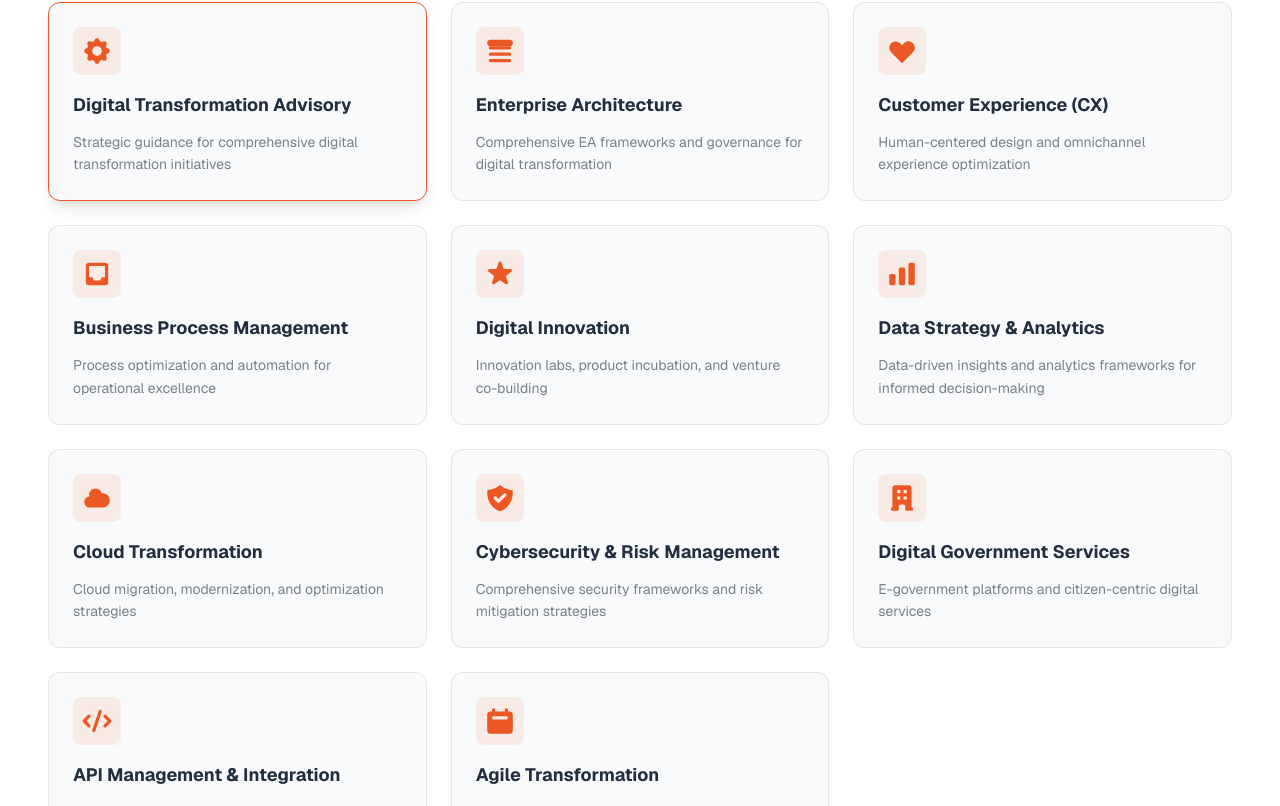
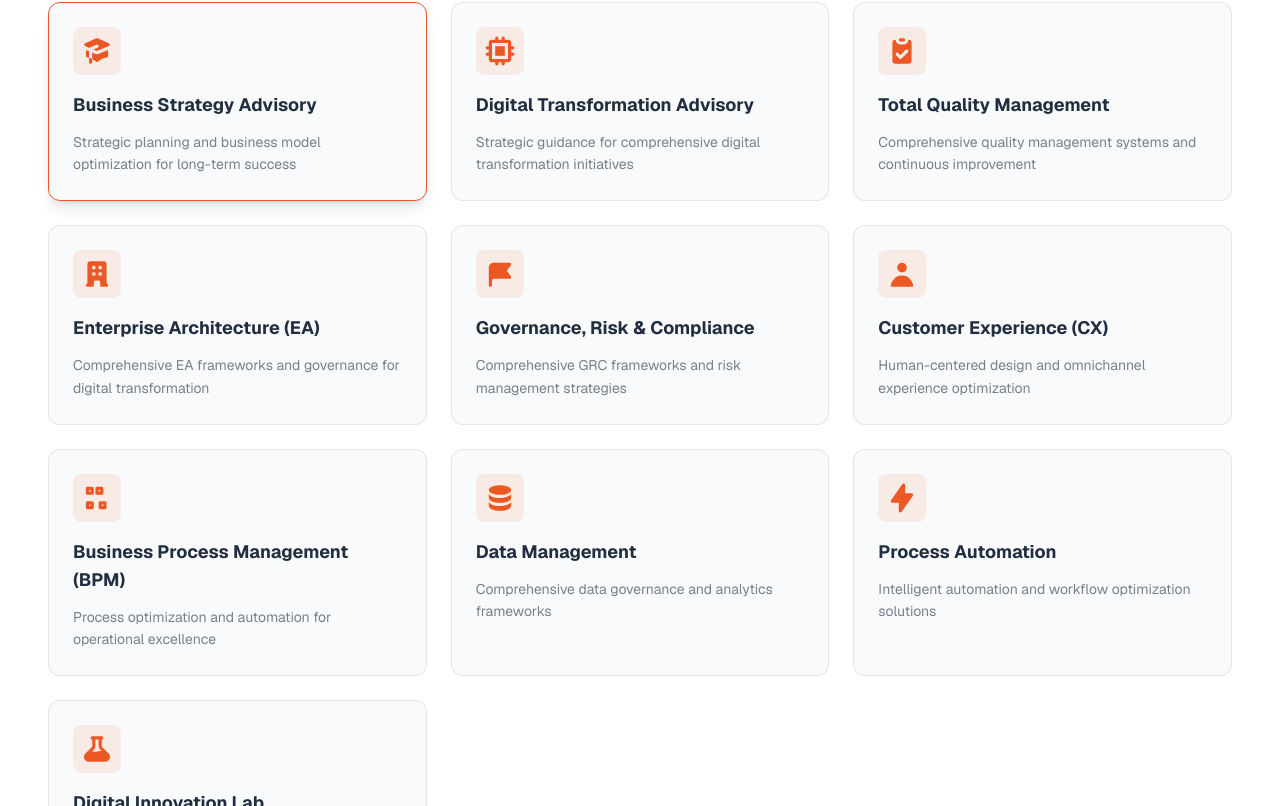
Before and after one commit to TahaTikriti/figure8, a Next.js app: page / in a window 1280 px wide. Shown: the part 2914-3720 px from the top of the page. Built offline with nearby package versions, Linux system fonts and the light colour scheme.

Commit message:
feat: update Services component with revised service titles, descriptions, and features for improved clarity and relevance

```diff
--- a/src/components/Services.tsx
+++ b/src/components/Services.tsx
@@ -30,38 +30,81 @@ export default function Services() {
 
   const services = [
     {
+      title: "Business Strategy Advisory",
+      description:
+        "Strategic planning and business model optimization for long-term success",
+      icon: (
+        <svg className="w-8 h-8" fill="currentColor" viewBox="0 0 20 20">
+          <path d="M10.394 2.08a1 1 0 00-.788 0l-7 3a1 1 0 000 1.84L5.25 8.051a.999.999 0 01.356-.257l4-1.714a1 1 0 11.788 1.838L7.667 9.088l1.94.831a1 1 0 00.787 0l7-3a1 1 0 000-1.838l-7-3zM3.31 9.397L5 10.12v4.102a8.969 8.969 0 00-1.05-.174 1 1 0 01-.89-.89 11.115 11.115 0 01.25-3.762zM9.3 16.573A9.026 9.026 0 007 14.935v-3.957l1.818.78a3 3 0 002.364 0l5.508-2.361a11.026 11.026 0 01.25 3.762 1 1 0 01-.89.89 8.968 8.968 0 00-5.35 2.524 1 1 0 01-1.4 0zM6 18a1 1 0 001-1v-2.065a8.935 8.935 0 00-2-.712V17a1 1 0 001 1z" />
+        </svg>
+      ),
+      features: [
+        "Strategic Planning & Business Model Design",
+        "Market Analysis & Competitive Intelligence",
+        "Business Case Development",
+        "Performance Management Framework",
+        "Strategic Partnership Development",
+        "Business Transformation Strategy",
+      ],
+      color: "from-[#EB5824] to-[#d64a1f]",
+    },
+    {
       title: "Digital Transformation Advisory",
       description:
         "Strategic guidance for comprehensive digital transformation initiatives",
       icon: (
         <svg className="w-8 h-8" fill="currentColor" viewBox="0 0 20 20">
+          <path d="M13 7H7v6h6V7z" />
           <path
             fillRule="evenodd"
-            d="M11.49 3.17c-.38-1.56-2.6-1.56-2.98 0a1.532 1.532 0 01-2.286.948c-1.372-.836-2.942.734-2.106 2.106.54.886.061 2.042-.947 2.287-1.561.379-1.561 2.6 0 2.978a1.532 1.532 0 01.947 2.287c-.836 1.372.734 2.942 2.106 2.106a1.532 1.532 0 012.287.947c.379 1.561 2.6 1.561 2.978 0a1.533 1.533 0 012.287-.947c1.372.836 2.942-.734 2.106-2.106a1.533 1.533 0 01.947-2.287c1.561-.379 1.561-2.6 0-2.978a1.532 1.532 0 01-.947-2.287c.836-1.372-.734-2.942-2.106-2.106a1.532 1.532 0 01-2.287-.947zM10 13a3 3 0 100-6 3 3 0 000 6z"
+            d="M7 2a1 1 0 012 0v1h2V2a1 1 0 112 0v1h2a2 2 0 012 2v2h1a1 1 0 110 2h-1v2h1a1 1 0 110 2h-1v2a2 2 0 01-2 2h-2v1a1 1 0 11-2 0v-1H9v1a1 1 0 11-2 0v-1H5a2 2 0 01-2-2v-2H2a1 1 0 110-2h1V9H2a1 1 0 010-2h1V5a2 2 0 012-2h2V2zM5 5h10v10H5V5z"
             clipRule="evenodd"
           />
         </svg>
       ),
       features: [
         "Digital Strategy & Roadmap Development",
-        "Governance & Operating Model Design",
-        "Capability & Maturity Assessment",
-        "National Standards Alignment (DGA/Qiyas)",
-        "Change Management & Enablement",
-        "Transformation Program Oversight",
+        "Digital Maturity Assessment",
+        "Technology Enablement Planning",
+        "Change Management & Adoption",
+        "Digital Governance Framework",
+        "Innovation Program Design",
       ],
       color: "from-[#EB5824] to-[#d64a1f]",
     },
     {
-      title: "Enterprise Architecture",
+      title: "Total Quality Management",
+      description:
+        "Comprehensive quality management systems and continuous improvement",
+      icon: (
+        <svg className="w-8 h-8" fill="currentColor" viewBox="0 0 20 20">
+          <path d="M9 2a1 1 0 000 2h2a1 1 0 100-2H9z" />
+          <path
+            fillRule="evenodd"
+            d="M4 5a2 2 0 012-2 3 3 0 003 3h2a3 3 0 003-3 2 2 0 012 2v11a2 2 0 01-2 2H6a2 2 0 01-2-2V5zm9.707 5.707a1 1 0 00-1.414-1.414L9 12.586l-1.293-1.293a1 1 0 00-1.414 1.414l2 2a1 1 0 001.414 0l4-4z"
+            clipRule="evenodd"
+          />
+        </svg>
+      ),
+      features: [
+        "Quality Management System Design",
+        "ISO Standards Implementation",
+        "Process Quality Improvement",
+        "Quality Assurance Framework",
+        "Six Sigma & Lean Methodologies",
+        "Continuous Improvement Programs",
+      ],
+      color: "from-[#EB5824] to-[#d64a1f]",
+    },
+    {
+      title: "Enterprise Architecture (EA)",
       description:
         "Comprehensive EA frameworks and governance for digital transformation",
       icon: (
         <svg className="w-8 h-8" fill="currentColor" viewBox="0 0 20 20">
-          <path d="M4 3a2 2 0 100 4h12a2 2 0 100-4H4z" />
           <path
             fillRule="evenodd"
-            d="M3 8a1 1 0 011-1h12a1 1 0 110 2H4a1 1 0 01-1-1zm0 4a1 1 0 011-1h12a1 1 0 110 2H4a1 1 0 01-1-1zm0 4a1 1 0 011-1h12a1 1 0 110 2H4a1 1 0 01-1-1z"
+            d="M4 4a2 2 0 012-2h8a2 2 0 012 2v12a1 1 0 110 2h-3a1 1 0 01-1-1v-2a1 1 0 00-1-1H9a1 1 0 00-1 1v2a1 1 0 01-1 1H4a1 1 0 110-2V4zm3 1h2v2H7V5zm2 4H7v2h2V9zm2-4h2v2h-2V5zm2 4h-2v2h2V9z"
             clipRule="evenodd"
           />
         </svg>
@@ -74,7 +117,30 @@ export default function Services() {
         "Architecture Planning & Roadmapping",
         "EA Operations & Continuous Governance",
       ],
-      color: "from-[#212E3F] to-[#2a3750]",
+      color: "from-[#EB5824] to-[#d64a1f]",
+    },
+    {
+      title: "Governance, Risk & Compliance",
+      description:
+        "Comprehensive GRC frameworks and risk management strategies",
+      icon: (
+        <svg className="w-8 h-8" fill="currentColor" viewBox="0 0 20 20">
+          <path
+            fillRule="evenodd"
+            d="M3 6a3 3 0 013-3h10a1 1 0 01.8 1.6L14.25 8l2.55 3.4A1 1 0 0116 13H6a1 1 0 00-1 1v3a1 1 0 11-2 0V6z"
+            clipRule="evenodd"
+          />
+        </svg>
+      ),
+      features: [
+        "GRC Framework Implementation",
+        "Risk Assessment & Mitigation",
+        "Compliance Management System",
+        "Internal Controls & Audit",
+        "Policy & Procedure Development",
+        "Regulatory Compliance Alignment",
+      ],
+      color: "from-[#EB5824] to-[#d64a1f]",
     },
     {
       title: "Customer Experience (CX)",
@@ -84,7 +150,7 @@ export default function Services() {
         <svg className="w-8 h-8" fill="currentColor" viewBox="0 0 20 20">
           <path
             fillRule="evenodd"
-            d="M3.172 5.172a4 4 0 015.656 0L10 6.343l1.172-1.171a4 4 0 115.656 5.656L10 17.657l-6.828-6.829a4 4 0 010-5.656z"
+            d="M10 9a3 3 0 100-6 3 3 0 000 6zm-7 9a7 7 0 1114 0H3z"
             clipRule="evenodd"
           />
         </svg>
@@ -97,17 +163,17 @@ export default function Services() {
         "Omnichannel Experience Design",
         "UX & Service Design Prototyping",
       ],
-      color: "from-[#EB5824] to-[#ff6b3d]",
+      color: "from-[#EB5824] to-[#d64a1f]",
     },
     {
-      title: "Business Process Management",
+      title: "Business Process Management (BPM)",
       description:
         "Process optimization and automation for operational excellence",
       icon: (
         <svg className="w-8 h-8" fill="currentColor" viewBox="0 0 20 20">
           <path
             fillRule="evenodd"
-            d="M5 3a2 2 0 00-2 2v10a2 2 0 002 2h10a2 2 0 002-2V5a2 2 0 00-2-2H5zm0 2h10v7h-2l-1 2H8l-1-2H5V5z"
+            d="M3 4a1 1 0 011-1h3a1 1 0 011 1v3a1 1 0 01-1 1H4a1 1 0 01-1-1V4zm2 2V5h1v1H5zM3 13a1 1 0 011-1h3a1 1 0 011 1v3a1 1 0 01-1 1H4a1 1 0 01-1-1v-3zm2 2v-1h1v1H5zM13 3a1 1 0 011 1v3a1 1 0 01-1 1h-3a1 1 0 01-1-1V4a1 1 0 011-1h3zm-1 2v1h-1V5h1zM11 13a1 1 0 011-1h3a1 1 0 011 1v3a1 1 0 01-1 1h-3a1 1 0 01-1-1v-3zm2 2v-1h1v1h-1z"
             clipRule="evenodd"
           />
         </svg>
@@ -120,155 +186,72 @@ export default function Services() {
         "Process Mining & Bottleneck Analysis",
         "BPM Training & Best Practices",
       ],
-      color: "from-[#212E3F] to-[#2a3750]",
+      color: "from-[#EB5824] to-[#d64a1f]",
     },
     {
-      title: "Digital Innovation",
-      description:
-        "Innovation labs, product incubation, and venture co-building",
+      title: "Data Management",
+      description: "Comprehensive data governance and analytics frameworks",
       icon: (
         <svg className="w-8 h-8" fill="currentColor" viewBox="0 0 20 20">
-          <path d="M9.049 2.927c.3-.921 1.603-.921 1.902 0l1.07 3.292a1 1 0 00.95.69h3.462c.969 0 1.371 1.24.588 1.81l-2.8 2.034a1 1 0 00-.364 1.118l1.07 3.292c.3.921-.755 1.688-1.54 1.118l-2.8-2.034a1 1 0 00-1.175 0l-2.8 2.034c-.784.57-1.838-.197-1.539-1.118l1.07-3.292a1 1 0 00-.364-1.118L2.98 8.72c-.783-.57-.38-1.81.588-1.81h3.461a1 1 0 00.951-.69l1.07-3.292z" />
+          <path d="M3 12v3c0 1.657 3.134 3 7 3s7-1.343 7-3v-3c0 1.657-3.134 3-7 3s-7-1.343-7-3z" />
+          <path d="M3 7v3c0 1.657 3.134 3 7 3s7-1.343 7-3V7c0 1.657-3.134 3-7 3S3 8.657 3 7z" />
+          <path d="M17 5c0 1.657-3.134 3-7 3S3 6.657 3 5s3.134-3 7-3 7 1.343 7 3z" />
         </svg>
       ),
       features: [
-        "Innovation Strategy & Opportunity Scouting",
-        "Venture Co-Building & Partnerships",
-        "Product Incubation & Validation",
-        "Go-to-Market Strategy & MVP Development",
-        "SaaS Platform Development",
-        "Innovation Lab Setup & Operations",
+        "Data Governance & Quality Management",
+        "Data Strategy & Roadmap",
+        "Master Data Management",
+        "Data Architecture Design",
+        "Analytics & BI Implementation",
+        "Data Privacy & Security",
       ],
       color: "from-[#EB5824] to-[#d64a1f]",
     },
     {
-      title: "Data Strategy & Analytics",
-      description:
-        "Data-driven insights and analytics frameworks for informed decision-making",
-      icon: (
-        <svg className="w-8 h-8" fill="currentColor" viewBox="0 0 20 20">
-          <path d="M2 11a1 1 0 011-1h2a1 1 0 011 1v5a1 1 0 01-1 1H3a1 1 0 01-1-1v-5zM8 7a1 1 0 011-1h2a1 1 0 011 1v9a1 1 0 01-1 1H9a1 1 0 01-1-1V7zM14 4a1 1 0 011-1h2a1 1 0 011 1v12a1 1 0 01-1 1h-2a1 1 0 01-1-1V4z" />
-        </svg>
-      ),
-      features: [
-        "Data Governance & Quality Management",
-        "Analytics Strategy & Roadmap",
-        "Business Intelligence Implementation",
-        "Data Warehouse & Lake Architecture",
-        "Advanced Analytics & AI/ML",
-        "Data Literacy & Training Programs",
-      ],
-      color: "from-[#212E3F] to-[#2a3750]",
-    },
-    {
-      title: "Cloud Transformation",
-      description:
-        "Cloud migration, modernization, and optimization strategies",
-      icon: (
-        <svg className="w-8 h-8" fill="currentColor" viewBox="0 0 20 20">
-          <path d="M5.5 16a3.5 3.5 0 01-.369-6.98 4 4 0 117.753-1.977A4.5 4.5 0 1113.5 16h-8z" />
-        </svg>
-      ),
-      features: [
-        "Cloud Strategy & Roadmap",
-        "Multi-Cloud & Hybrid Architecture",
-        "Migration Planning & Execution",
-        "Cloud Cost Optimization",
-        "Security & Compliance",
-        "Cloud-Native Application Development",
-      ],
-      color: "from-[#EB5824] to-[#ff6b3d]",
-    },
-    {
-      title: "Cybersecurity & Risk Management",
-      description:
-        "Comprehensive security frameworks and risk mitigation strategies",
+      title: "Process Automation",
+      description: "Intelligent automation and workflow optimization solutions",
       icon: (
         <svg className="w-8 h-8" fill="currentColor" viewBox="0 0 20 20">
           <path
             fillRule="evenodd"
-            d="M2.166 4.999A11.954 11.954 0 0010 1.944 11.954 11.954 0 0017.834 5c.11.65.166 1.32.166 2.001 0 5.225-3.34 9.67-8 11.317C5.34 16.67 2 12.225 2 7c0-.682.057-1.35.166-2.001zm11.541 3.708a1 1 0 00-1.414-1.414L9 10.586 7.707 9.293a1 1 0 00-1.414 1.414l2 2a1 1 0 001.414 0l4-4z"
+            d="M11.3 1.046A1 1 0 0112 2v5h4a1 1 0 01.82 1.573l-7 10A1 1 0 018 18v-5H4a1 1 0 01-.82-1.573l7-10a1 1 0 011.12-.38z"
             clipRule="evenodd"
           />
         </svg>
       ),
       features: [
-        "Security Assessment & Audits",
-        "Risk Management Framework",
-        "Security Architecture Design",
-        "Incident Response Planning",
-        "Compliance & Regulatory Alignment",
-        "Security Operations Center (SOC) Setup",
+        "Robotic Process Automation (RPA)",
+        "Workflow Automation Design",
+        "Intelligent Document Processing",
+        "Low-Code/No-Code Platforms",
+        "Process Orchestration",
+        "Automation Strategy & ROI",
       ],
-      color: "from-[#212E3F] to-[#2a3750]",
+      color: "from-[#EB5824] to-[#d64a1f]",
     },
     {
-      title: "Digital Government Services",
+      title: "Digital Innovation Lab",
       description:
-        "E-government platforms and citizen-centric digital services",
+        "Innovation labs, product incubation, and venture co-building",
       icon: (
         <svg className="w-8 h-8" fill="currentColor" viewBox="0 0 20 20">
           <path
             fillRule="evenodd"
-            d="M4 4a2 2 0 012-2h8a2 2 0 012 2v12a1 1 0 110 2h-3a1 1 0 01-1-1v-2a1 1 0 00-1-1H9a1 1 0 00-1 1v2a1 1 0 01-1 1H4a1 1 0 110-2V4zm3 1h2v2H7V5zm2 4H7v2h2V9zm2-4h2v2h-2V5zm2 4h-2v2h2V9z"
+            d="M7 2a1 1 0 00-.707 1.707L7 4.414v3.758a1 1 0 01-.293.707l-4 4C.817 14.769 2.156 18 4.828 18h10.343c2.673 0 4.012-3.231 2.122-5.121l-4-4A1 1 0 0113 8.172V4.414l.707-.707A1 1 0 0013 2H7zm2 6.172V4h2v4.172a3 3 0 00.879 2.12l1.027 1.028a4 4 0 00-2.171.102l-.47.156a4 4 0 01-2.53 0l-.563-.187a1.993 1.993 0 00-.114-.035l1.063-1.063A3 3 0 009 8.172z"
             clipRule="evenodd"
           />
         </svg>
       ),
       features: [
-        "E-Government Strategy Development",
-        "Citizen Portal Design & Development",
-        "Digital Service Integration",
-        "Smart City Solutions",
-        "Government API Management",
-        "Public Sector Digital Transformation",
+        "Innovation Strategy & Opportunity Scouting",
+        "Design Thinking Workshops",
+        "Proof of Concept Development",
+        "Emerging Technology Adoption",
+        "Innovation Culture Building",
+        "Startup Partnership Programs",
       ],
       color: "from-[#EB5824] to-[#d64a1f]",
-    },
-    {
-      title: "API Management & Integration",
-      description:
-        "Enterprise integration platforms and API strategy development",
-      icon: (
-        <svg className="w-8 h-8" fill="currentColor" viewBox="0 0 20 20">
-          <path
-            fillRule="evenodd"
-            d="M12.316 3.051a1 1 0 01.633 1.265l-4 12a1 1 0 11-1.898-.632l4-12a1 1 0 011.265-.633zM5.707 6.293a1 1 0 010 1.414L3.414 10l2.293 2.293a1 1 0 11-1.414 1.414l-3-3a1 1 0 010-1.414l3-3a1 1 0 011.414 0zm8.586 0a1 1 0 011.414 0l3 3a1 1 0 010 1.414l-3 3a1 1 0 11-1.414-1.414L16.586 10l-2.293-2.293a1 1 0 010-1.414z"
-            clipRule="evenodd"
-          />
-        </svg>
-      ),
-      features: [
-        "API Strategy & Governance",
-        "API Gateway Implementation",
-        "Microservices Architecture",
-        "Integration Platform Setup",
-        "API Security & Monitoring",
-        "Developer Portal & Documentation",
-      ],
-      color: "from-[#212E3F] to-[#2a3750]",
-    },
-    {
-      title: "Agile Transformation",
-      description: "Agile methodologies and organizational change management",
-      icon: (
-        <svg className="w-8 h-8" fill="currentColor" viewBox="0 0 20 20">
-          <path
-            fillRule="evenodd"
-            d="M6 2a1 1 0 00-1 1v1H4a2 2 0 00-2 2v10a2 2 0 002 2h12a2 2 0 002-2V6a2 2 0 00-2-2h-1V3a1 1 0 10-2 0v1H7V3a1 1 0 00-1-1zm0 5a1 1 0 000 2h8a1 1 0 100-2H6z"
-            clipRule="evenodd"
-          />
-        </svg>
-      ),
-      features: [
-        "Agile Assessment & Roadmap",
-        "Scrum & Kanban Implementation",
-        "Agile Coaching & Training",
-        "DevOps Integration",
-        "Product Management Excellence",
-        "Continuous Improvement Practices",
-      ],
-      color: "from-[#EB5824] to-[#ff6b3d]",
     },
   ];
 
@@ -481,10 +464,10 @@ export default function Services() {
               { name: "MEGA", logo: "/logos/logo-mega.png" },
               { name: "TOGAF", logo: "/logos/togaf.png" },
               { name: "DGA Standards", logo: "/logos/DGA-Logo.svg" },
-              { name: "Qiyas Compliance", logo: null },
             ].map((tool, index) => (
               <div
                 key={index}
+                title={tool.name}
                 className="relative px-4 lg:px-5 py-2.5 lg:py-3 bg-gradient-to-br from-white to-[#EB5824]/[0.02] border border-[#212E3F]/10 rounded-lg hover:border-[#EB5824]/40 hover:shadow-md transition-all duration-300 flex items-center justify-center"
               >
                 {tool.logo ? (
```
